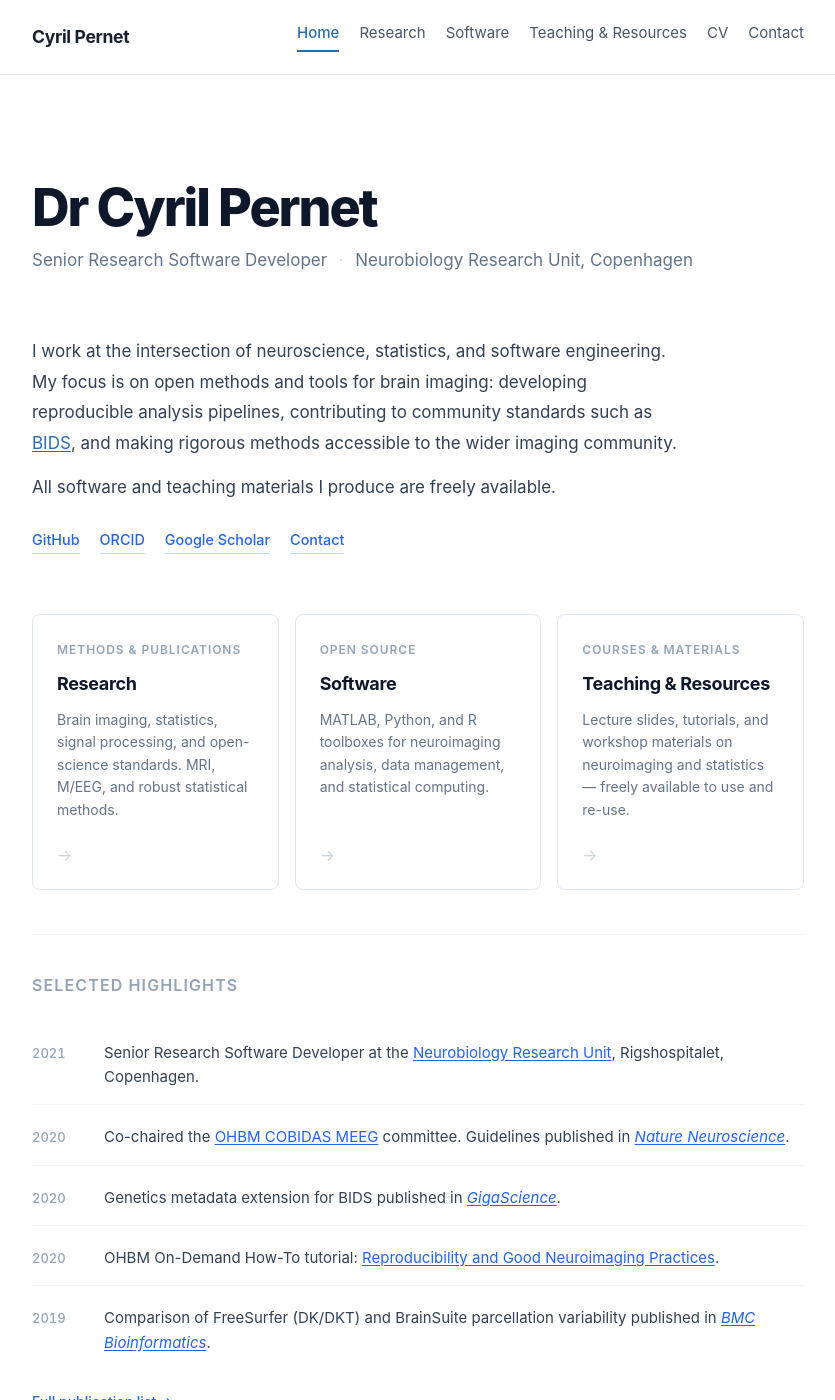
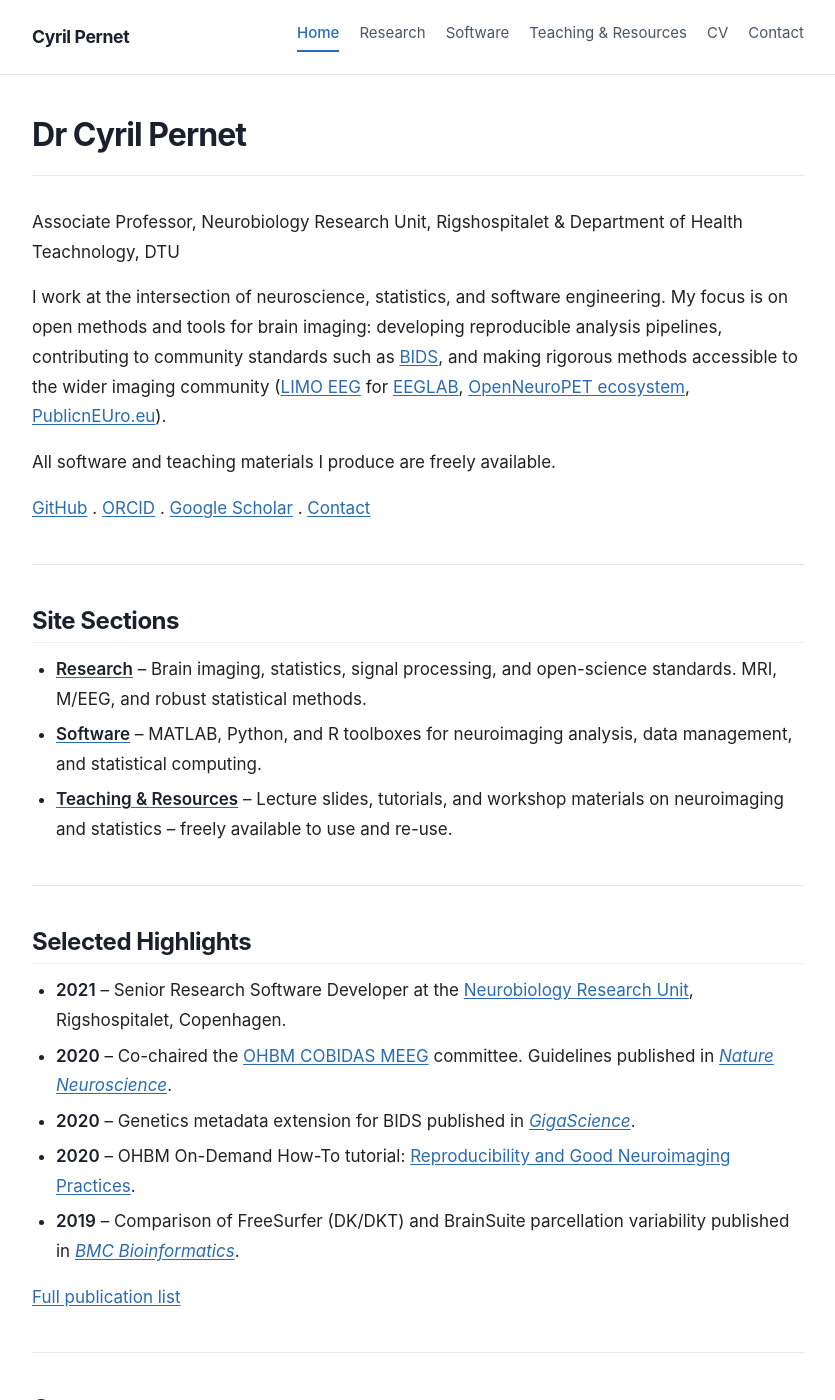
Before and after one commit to CPernet/CPernet.github.io, a Jekyll site: the page built from index.md, in a window 1280 px wide and 1400 px high. Shown: the whole window, without its empty margins (222-1057 px from the left). Built offline with Jekyll 4.4.1, drawn with Linux system fonts in a browser that asks for light colours; our own code applies the rules of GitHub Pages for plain Markdown files; some of the changed text lies outside the part shown.

Commit message:
Refactor contact and software pages for improved formatting and updated links

```diff
--- a/index.md
+++ b/index.md
@@ -1,168 +1,48 @@
 ---
-layout: default
-title: Home
+layout: page
+title: Dr Cyril Pernet
 description: >-
-  Dr Cyril Pernet — Senior Research Software Developer at the Neurobiology
-  Research Unit, Copenhagen. Brain imaging methods, open science, reproducibility.
+  Dr Cyril Pernet - Associate Professor, Neurobiology
+  Research Unit, Rigshospitalet & Department of Health Teachnology, DTU. Brain imaging methods, open science, reproducibility.
+---
+Associate Professor, Neurobiology Research Unit, Rigshospitalet & Department of Health Teachnology, DTU
+
+I work at the intersection of neuroscience, statistics, and software engineering. My focus is on open methods and tools for brain imaging: developing reproducible analysis pipelines, contributing to community standards such as [BIDS](https://bids.neuroimaging.io), and making rigorous methods accessible to
+the wider imaging community ([LIMO EEG](https://github.com/LIMO-EEG-Toolbox/limo_meeg) for [EEGLAB](https://sccn.ucsd.edu/eeglab/), [OpenNeuroPET ecosystem](https://openneuropet.github.io/), [PublicnEUro.eu](https://publicneuro.eu/)).
+
+All software and teaching materials I produce are freely available.
+
+[GitHub](https://github.com/CPernet) .
+[ORCID](https://orcid.org/0000-0003-4010-4632) .
+[Google Scholar](https://scholar.google.com/citations?user=yz6s_e8AAAAJ&hl=en) .
+[Contact](/contact/)
+
 ---
 
-<div class="container">
+## Site Sections
 
-  <!-- ── HERO ──────────────────────────────────────────────── -->
-  <section class="home-hero">
-    <h1>Dr&nbsp;Cyril&nbsp;Pernet</h1>
-    <p class="home-descriptor">
-      Senior Research Software Developer
-      <span class="home-descriptor-sep">&middot;</span>
-      Neurobiology Research Unit, Copenhagen
-    </p>
-  </section>
+- [**Research**](/research/) -- Brain imaging, statistics, signal processing, and open-science standards. MRI, M/EEG, and robust statistical methods.
+- [**Software**](/software/) -- MATLAB, Python, and R toolboxes for neuroimaging analysis, data management, and statistical computing.
+- [**Teaching & Resources**](/teaching/) -- Lecture slides, tutorials, and workshop materials on neuroimaging and statistics -- freely available to use and re-use.
 
-  <!-- ── INTRO ─────────────────────────────────────────────── -->
-  <section class="home-intro">
-    <p>
-      I work at the intersection of neuroscience, statistics, and software
-      engineering. My focus is on open methods and tools for brain imaging:
-      developing reproducible analysis pipelines, contributing to community
-      standards such as <a href="https://bids.neuroimaging.io" target="_blank" rel="noopener">BIDS</a>,
-      and making rigorous methods accessible to the wider imaging community.
-    </p>
-    <p>
-      All software and teaching materials I produce are freely available.
-    </p>
-    <div class="home-intro-links">
-      <a href="https://github.com/CPernet" target="_blank" rel="noopener">GitHub</a>
-      <a href="https://orcid.org/0000-0001-7524-8315" target="_blank" rel="noopener">ORCID</a>
-      <a href="https://scholar.google.co.uk/citations?user=GaFui7UAAAAJ" target="_blank" rel="noopener">Google Scholar</a>
-      <a href="/contact/">Contact</a>
-    </div>
-  </section>
+---
 
-  <!-- ── NAVIGATION CARDS ──────────────────────────────────── -->
-  <nav class="home-cards" aria-label="Site sections">
+## Selected Highlights
 
-    <a class="home-card" href="/research/">
-      <span class="home-card-eyebrow">Methods &amp; Publications</span>
-      <span class="home-card-title">Research</span>
-      <span class="home-card-desc">
-        Brain imaging, statistics, signal processing, and open-science
-        standards. MRI, M/EEG, and robust statistical methods.
-      </span>
-      <span class="home-card-arrow" aria-hidden="true">&rarr;</span>
-    </a>
+- **2021** -- Senior Research Software Developer at the [Neurobiology Research Unit](https://www.nru.dk), Rigshospitalet, Copenhagen.
+- **2020** -- Co-chaired the [OHBM COBIDAS MEEG](https://cobidasmeeg.wordpress.com/) committee. Guidelines published in [*Nature Neuroscience*](https://www.nature.com/articles/s41593-020-00709-0).
+- **2020** -- Genetics metadata extension for BIDS published in [*GigaScience*](https://academic.oup.com/gigascience/article/9/10/giaa104/5928221).
+- **2020** -- OHBM On-Demand How-To tutorial: [Reproducibility and Good Neuroimaging Practices](https://www.ohbmbrainmappingblog.com/blog/ohbm-on-demand-how-to-reproducibility-and-good-neuroimaging-practices).
+- **2019** -- Comparison of FreeSurfer (DK/DKT) and BrainSuite parcellation variability published in [*BMC Bioinformatics*](https://bmcbioinformatics.biomedcentral.com/articles/10.1186/s12859-019-2609-8).
 
-    <a class="home-card" href="/software/">
-      <span class="home-card-eyebrow">Open Source</span>
-      <span class="home-card-title">Software</span>
-      <span class="home-card-desc">
-        MATLAB, Python, and R toolboxes for neuroimaging analysis,
-        data management, and statistical computing.
-      </span>
-      <span class="home-card-arrow" aria-hidden="true">&rarr;</span>
-    </a>
+[Full publication list](/research/)
 
-    <a class="home-card" href="/teaching/">
-      <span class="home-card-eyebrow">Courses &amp; Materials</span>
-      <span class="home-card-title">Teaching &amp; Resources</span>
-      <span class="home-card-desc">
-        Lecture slides, tutorials, and workshop materials on neuroimaging
-        and statistics — freely available to use and re-use.
-      </span>
-      <span class="home-card-arrow" aria-hidden="true">&rarr;</span>
-    </a>
+---
 
-  </nav>
+## Contact
 
-  <!-- ── HIGHLIGHTS ────────────────────────────────────────── -->
-  <section class="home-highlights" aria-labelledby="highlights-heading">
-    <h2 id="highlights-heading">Selected Highlights</h2>
+**Email:** [cyril.pernet@nru.dk](mailto:cyril.pernet@nru.dk)
 
-    <ol class="home-hl-list" reversed>
+**Address:** Neurobiology Research Unit, Copenhagen University Hospital Rigshospitalet, Copenhagen, Denmark
 
-      <li class="home-hl-item">
-        <span class="home-hl-year">2021</span>
-        <div class="home-hl-body">
-          <p class="home-hl-text">
-            Senior Research Software Developer at the
-            <a href="https://www.nru.dk" target="_blank" rel="noopener">Neurobiology Research Unit</a>,
-            Rigshospitalet, Copenhagen.
-          </p>
-        </div>
-      </li>
-
-      <li class="home-hl-item">
-        <span class="home-hl-year">2020</span>
-        <div class="home-hl-body">
-          <p class="home-hl-text">
-            Co-chaired the <a href="https://cobidasmeeg.wordpress.com/" target="_blank" rel="noopener">OHBM COBIDAS MEEG</a>
-            committee. Guidelines published in
-            <a href="https://www.nature.com/articles/s41593-020-00709-0" target="_blank" rel="noopener"><em>Nature Neuroscience</em></a>.
-          </p>
-        </div>
-      </li>
-
-      <li class="home-hl-item">
-        <span class="home-hl-year">2020</span>
-        <div class="home-hl-body">
-          <p class="home-hl-text">
-            Genetics metadata extension for BIDS published in
-            <a href="https://academic.oup.com/gigascience/article/9/10/giaa104/5928221" target="_blank" rel="noopener"><em>GigaScience</em></a>.
-          </p>
-        </div>
-      </li>
-
-      <li class="home-hl-item">
-        <span class="home-hl-year">2020</span>
-        <div class="home-hl-body">
-          <p class="home-hl-text">
-            OHBM On-Demand How-To tutorial:
-            <a href="https://www.ohbmbrainmappingblog.com/blog/ohbm-on-demand-how-to-reproducibility-and-good-neuroimaging-practices" target="_blank" rel="noopener">
-              Reproducibility and Good Neuroimaging Practices</a>.
-          </p>
-        </div>
-      </li>
-
-      <li class="home-hl-item">
-        <span class="home-hl-year">2019</span>
-        <div class="home-hl-body">
-          <p class="home-hl-text">
-            Comparison of FreeSurfer (DK/DKT) and BrainSuite parcellation
-            variability published in
-            <a href="https://bmcbioinformatics.biomedcentral.com/articles/10.1186/s12859-019-2609-8" target="_blank" rel="noopener"><em>BMC Bioinformatics</em></a>.
-          </p>
-        </div>
-      </li>
-
-    </ol>
-
-    <p class="home-hl-more">
-      <a href="/research/">Full publication list &rarr;</a>
-    </p>
-  </section>
-
-  <!-- ── CONTACT STRIP ─────────────────────────────────────── -->
-  <section class="home-contact" aria-label="Contact">
-    <div class="home-contact-inner">
-      <div class="home-contact-line">
-        <span class="home-contact-label">Email</span>
-        <a href="mailto:cyril.pernet@nru.dk">cyril.pernet@nru.dk</a>
-      </div>
-      <div class="home-contact-line">
-        <span class="home-contact-label">Address</span>
-        <span>Neurobiology Research Unit, Copenhagen University Hospital
-          Rigshospitalet, Copenhagen, Denmark</span>
-      </div>
-      <div class="home-contact-line">
-        <span class="home-contact-label">Profiles</span>
-        <span class="home-contact-profiles">
-          <a href="https://github.com/CPernet" target="_blank" rel="noopener">GitHub</a>
-          <a href="https://orcid.org/0000-0001-7524-8315" target="_blank" rel="noopener">ORCID</a>
-          <a href="https://scholar.google.co.uk/citations?user=GaFui7UAAAAJ" target="_blank" rel="noopener">Google Scholar</a>
-          <a href="https://twitter.com/CyrilRPernet" target="_blank" rel="noopener">Twitter / X</a>
-          <a href="https://neurostatscyrilpernet.blogspot.com/" target="_blank" rel="noopener">Blog</a>
-        </span>
-      </div>
-    </div>
-  </section>
-
-</div>
+**Profiles:** [GitHub](https://github.com/CPernet) . [ORCID](https://orcid.org/0000-0001-7524-8315) . [Google Scholar](https://scholar.google.co.uk/citations?user=GaFui7UAAAAJ) . [Twitter / X](https://twitter.com/CyrilRPernet) . [Blog](https://neurostatscyrilpernet.blogspot.com/)
```
Also changed, not shown: contact.md (+11 -26 lines), software.md (+2 -2 lines).
